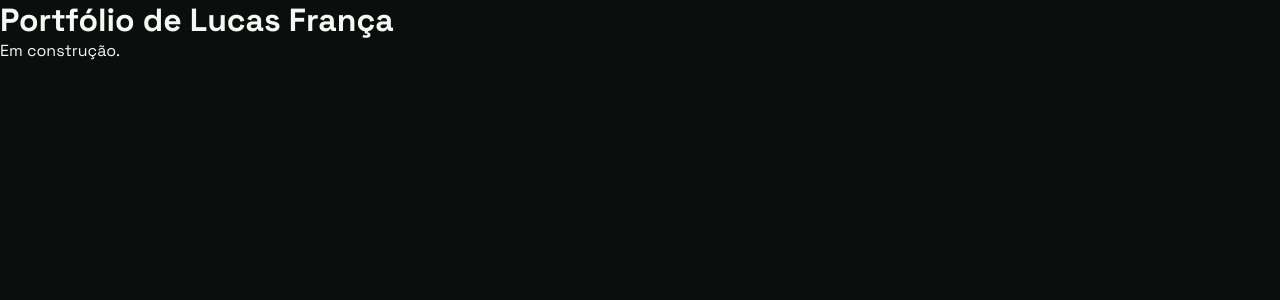
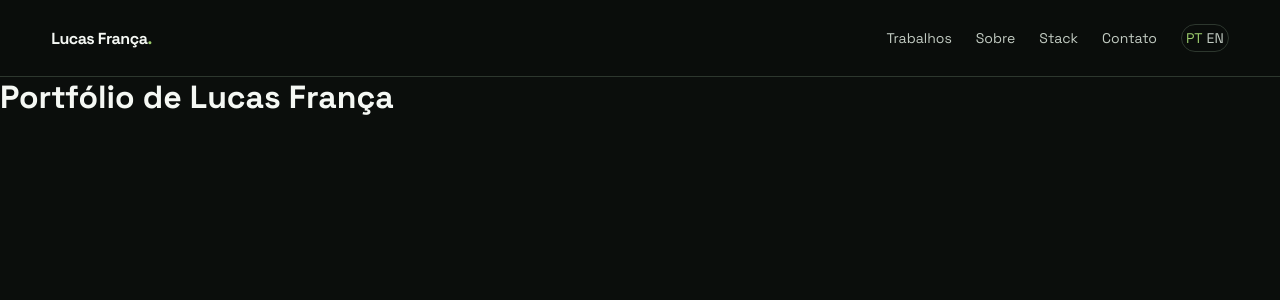
Before and after one commit to lucaszzx-dev/lucas-franca, a Next.js app: page / in a window 1280 px wide. Shown: the top 300 px of the page. Built offline with nearby package versions, Linux system fonts and the light colour scheme.

Commit message:
feat: build header and navigation

```diff
--- a/src/app/page.tsx
+++ b/src/app/page.tsx
@@ -1,8 +1,12 @@
+import { Header } from "@/components/Header/Header";
+
 export default function Home() {
   return (
-    <main>
-      <h1>Portfólio de Lucas França</h1>
-      <p>Em construção.</p>
-    </main>
+    <>
+      <Header />
+      <main id="inicio">
+        <h1>Portfólio de Lucas França</h1>
+      </main>
+    </>
   );
 }
--- /dev/null
+++ b/src/components/Header/Header.module.css
@@ -0,0 +1,70 @@
+.header {
+  position: sticky;
+  top: 0;
+  z-index: var(--z-header);
+  background: color-mix(in srgb, var(--color-surface-base) 88%, transparent);
+  backdrop-filter: blur(14px);
+  border-bottom: var(--border-width) var(--border-style) var(--color-border-subtle);
+}
+.inner {
+  min-height: 4.75rem;
+  display: flex;
+  align-items: center;
+  justify-content: space-between;
+}
+.brand {
+  font-weight: var(--font-weight-bold);
+  letter-spacing: var(--tracking-tight);
+}
+.brand span {
+  color: var(--color-accent);
+}
+.nav {
+  display: flex;
+  align-items: center;
+  gap: var(--space-md);
+  font-size: var(--text-sm);
+  color: var(--color-text-secondary);
+}
+.nav a:hover {
+  color: var(--color-accent);
+}
+.locale {
+  display: flex;
+  gap: var(--space-3xs);
+  border: 1px solid var(--color-border-subtle);
+  border-radius: var(--radius-pill);
+  padding: var(--space-3xs);
+}
+.locale button,
+.menu {
+  border: 0;
+  background: transparent;
+  color: inherit;
+  cursor: pointer;
+}
+.locale .active {
+  color: var(--color-accent);
+}
+.menu {
+  display: none;
+}
+@media (max-width: 47.99rem) {
+  .menu {
+    display: block;
+  }
+  .nav {
+    display: none;
+    position: absolute;
+    top: 100%;
+    left: 0;
+    right: 0;
+    padding: var(--space-md) var(--page-gutter);
+    background: var(--color-surface-raised);
+    flex-direction: column;
+    align-items: flex-start;
+  }
+  .nav.open {
+    display: flex;
+  }
+}
--- /dev/null
+++ b/src/components/Header/Header.tsx
@@ -0,0 +1,49 @@
+"use client";
+
+import { useState } from "react";
+import styles from "./Header.module.css";
+
+const navigation = ["Trabalhos", "Sobre", "Stack", "Contato"];
+
+export function Header() {
+  const [menuOpen, setMenuOpen] = useState(false);
+
+  return (
+    <header className={styles.header}>
+      <div className={`container ${styles.inner}`}>
+        <a className={styles.brand} href="#inicio" aria-label="Ir para o início">
+          Lucas França<span>.</span>
+        </a>
+        <button
+          className={styles.menu}
+          onClick={() => setMenuOpen(!menuOpen)}
+          aria-expanded={menuOpen}
+          aria-controls="primary-navigation"
+        >
+          Menu
+        </button>
+        <nav
+          id="primary-navigation"
+          className={`${styles.nav} ${menuOpen ? styles.open : ""}`}
+          aria-label="Navegação principal"
+        >
+          {navigation.map((item) => (
+            <a
+              key={item}
+              href={`#${item.toLowerCase().replace(" ", "-")}`}
+              onClick={() => setMenuOpen(false)}
+            >
+              {item}
+            </a>
+          ))}
+          <div className={styles.locale} aria-label="Idioma">
+            <button className={styles.active}>PT</button>
+            <button disabled title="Tradução em breve">
+              EN
+            </button>
+          </div>
+        </nav>
+      </div>
+    </header>
+  );
+}
```
